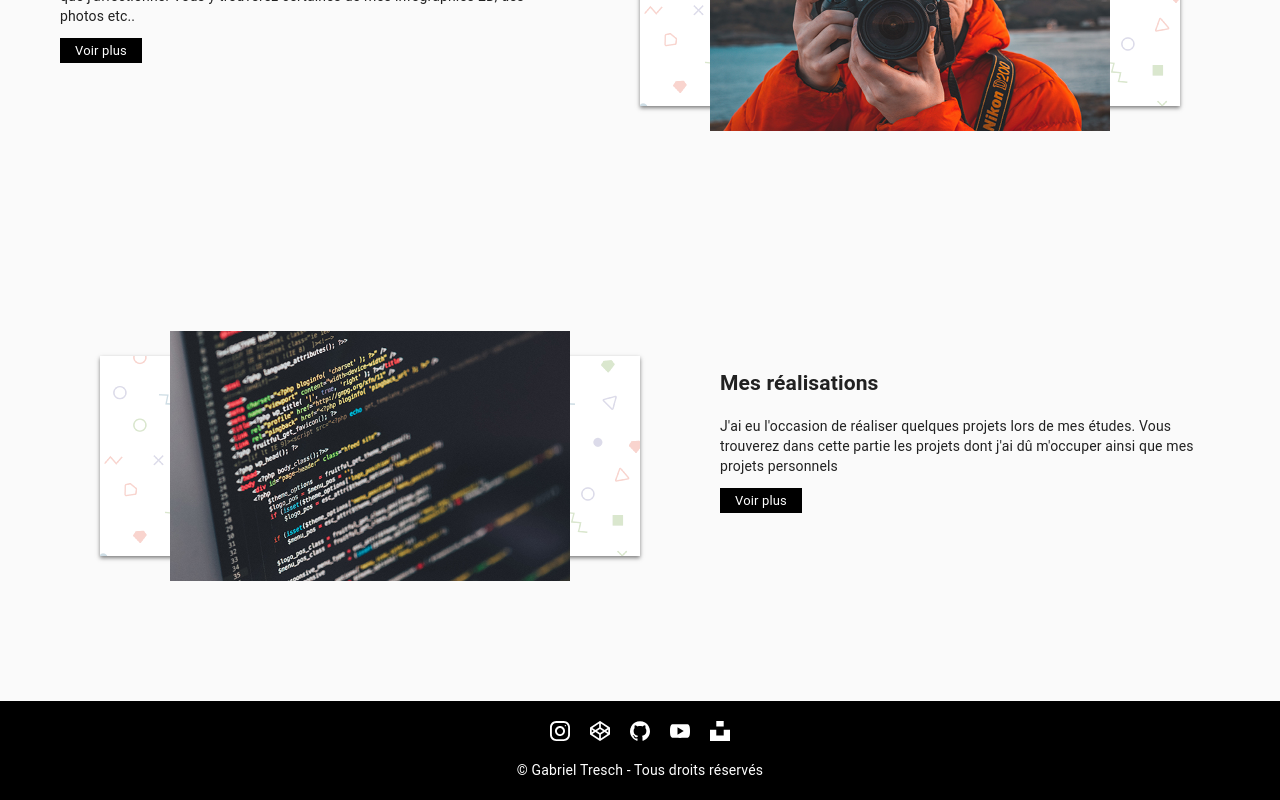
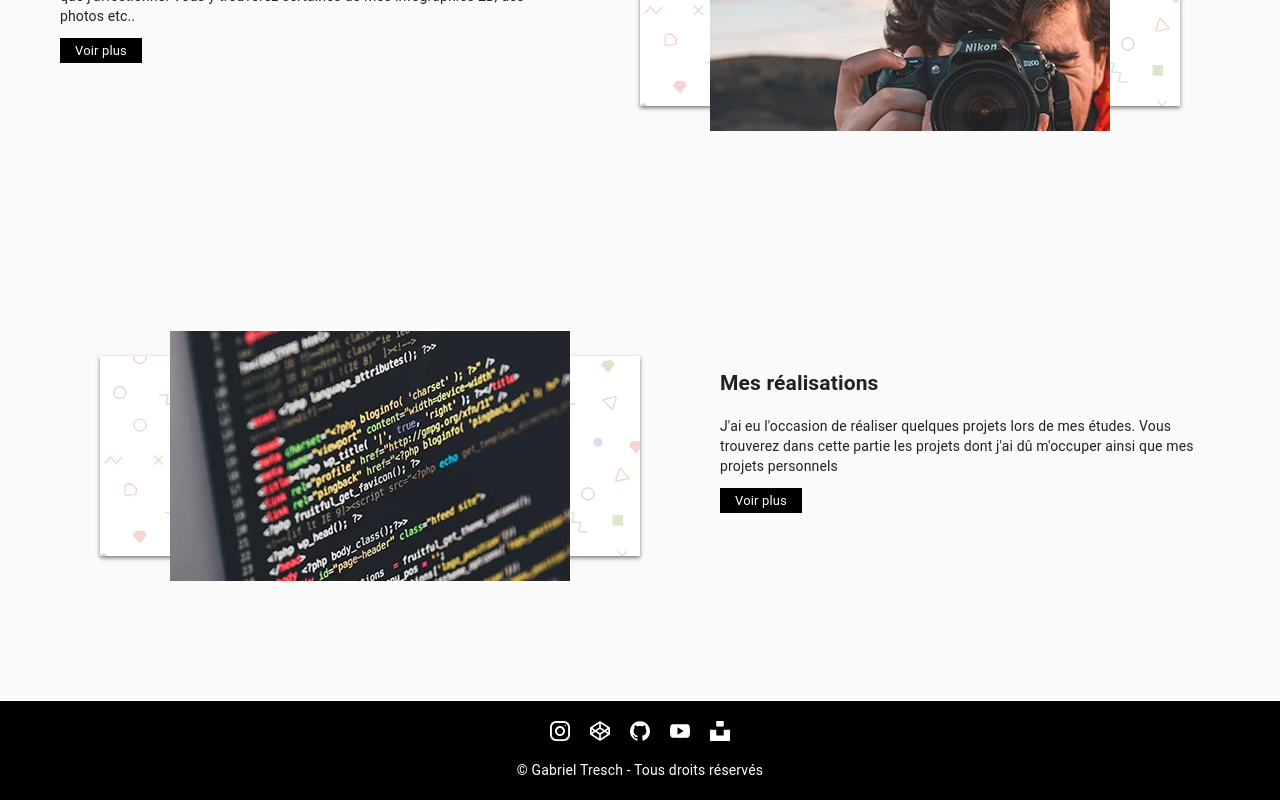
Before and after one commit to GabrielTresch/portfolio, a React app: page / in a window 1280 px wide. Shown: the part 1019-1819 px from the top of the page. Built offline with nearby package versions, Linux system fonts and the light colour scheme.

Commit message:
picture + srcset + src

```diff
--- /dev/null
+++ b/src/components/Image.js
@@ -0,0 +1,22 @@
+import React from 'react';
+import PropTypes from 'prop-types';
+
+const baseUrl = require.context('../assets/img', true);
+
+const Image = ({
+  src, srcset, alt,
+}) => (
+  <picture>
+    <source type="image/webp" srcSet={baseUrl(`./${srcset}`)} />
+    <img src={baseUrl(`./${src}`)} alt={alt} />
+  </picture>
+);
+
+Image.propTypes = {
+  src: PropTypes.string.isRequired,
+  srcset: PropTypes.string.isRequired,
+  alt: PropTypes.string.isRequired,
+};
+
+
+export default Image;
--- a/src/components/Vignette.js
+++ b/src/components/Vignette.js
@@ -24,7 +24,7 @@ const useStyles = makeStyles({
 });
 
 const Vignette = ({
-  title, description, link, photo, style,
+  title, description, link, src, srcset, style,
 }) => {
   const classes = useStyles();
   return (
@@ -35,7 +35,7 @@ const Vignette = ({
           <p>{description}</p>
           <NavLink to={link} className={classes.infoLink}>Voir plus</NavLink>
         </div>
-        <VignettePhoto photo={photo} title={title} />
+        <VignettePhoto src={src} srcset={srcset} title={title} />
       </div>
     </>
   );
@@ -45,7 +45,8 @@ Vignette.propTypes = {
   title: PropTypes.string.isRequired,
   description: PropTypes.string.isRequired,
   link: PropTypes.string.isRequired,
-  photo: PropTypes.string.isRequired,
+  src: PropTypes.string.isRequired,
+  srcset: PropTypes.string.isRequired,
   style: PropTypes.string.isRequired,
 };
 
--- a/src/components/VignettePhoto.js
+++ b/src/components/VignettePhoto.js
@@ -2,6 +2,7 @@ import React from 'react';
 import { makeStyles } from '@material-ui/core/styles';
 import PropTypes from 'prop-types';
 import MemphisFond from '../assets/img/memphis-fond.png';
+import Image from './Image';
 
 const useStyles = makeStyles({
   vignette: {
@@ -29,12 +30,7 @@ const useStyles = makeStyles({
   img: {
     width: '100%',
     height: '100%',
-    // transform: 'translateX(-100%)',
     position: 'absolute',
-  },
-  slide1: {
-    transition: '1s',
-    background: '#673ab7',
   },
   slide2: {
     transitionDelay: '0.3s',
@@ -52,28 +48,23 @@ const useStyles = makeStyles({
     },
   },
 });
-
 const VignettePhoto = ({
-  photo, title,
+  src, srcset, title,
 }) => {
   const classes = useStyles();
   return (
     <div className={classes.vignette}>
       <div className={classes.background} />
       <div className={classes.content}>
-        {/* <picture>
-          <source type="image/webp" srcSet="/path/to/image.webp" />
-          <img src="/path/to/image.png" alt="" />
-        </picture> */}
-        <img src={photo} alt={title} className={[classes.img, classes.slide2].join(' ')} />
-        {/* <div className={[classes.img, classes.slide1].join(' ')} /> */}
+        <Image src={src} srcset={srcset} alt={title} />
       </div>
     </div>
   );
 };
 
 VignettePhoto.propTypes = {
-  photo: PropTypes.string.isRequired,
+  src: PropTypes.string.isRequired,
+  srcset: PropTypes.string.isRequired,
   title: PropTypes.string.isRequired,
 };
 
--- a/src/containers/HomeContainer.js
+++ b/src/containers/HomeContainer.js
@@ -4,8 +4,6 @@ import Titles from '../config/Titles';
 import LinkIcons from '../components/LinkIcons';
 import Vignette from '../components/Vignette';
 import iconG from '../assets/img/g.svg';
-import Photo from '../assets/img/photo.jpg';
-import Code from '../assets/img/code.jpg';
 
 const useStyles = makeStyles({
   header: {
@@ -84,7 +82,8 @@ const HomeContainer = () => {
       title: 'Mes passions',
       description: 'Dans cette partie, je vous montrerai différents travaux faits dans les domaines que j\'affectionne. Vous y trouverez certaines de mes infographies 2D, des photos etc..',
       link: '/a-propos',
-      photo: `${Photo}`,
+      src: 'photo.jpg',
+      srcset: 'photo.webp',
       style: `${classes.homeContent}`,
     },
     {
@@ -92,7 +91,8 @@ const HomeContainer = () => {
       title: 'Mes réalisations',
       description: 'J\'ai eu l\'occasion de réaliser quelques projets lors de mes études. Vous trouverez dans cette partie les projets dont j\'ai dû m\'occuper ainsi que mes projets personnels',
       link: '/realisations',
-      photo: `${Code}`,
+      src: 'code.jpg',
+      srcset: 'code.webp',
       style: `${[classes.homeContent, classes.homeContentLast].join(' ')}`,
     },
   ];
@@ -115,7 +115,8 @@ const HomeContainer = () => {
             title={value.title}
             description={value.description}
             link={value.link}
-            photo={value.photo}
+            src={value.src}
+            srcset={value.srcset}
             style={value.style}
           />
         ))}
```
